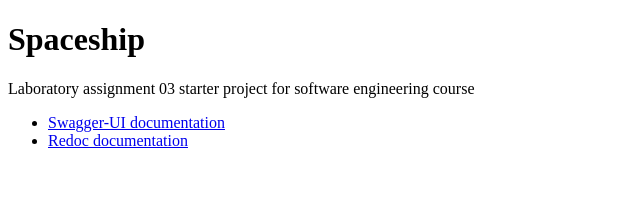
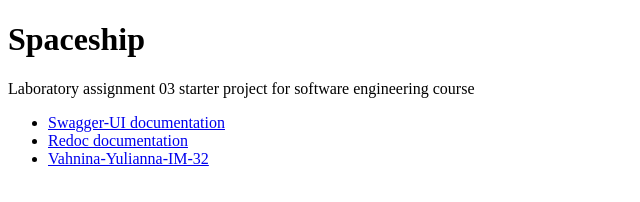
Before and after one commit to tvirna/mtsd-lab3, a plain HTML site: page python/build/index.html in a window 1280 px wide. Shown: the whole page, without its empty margins (0-640 px from the left). Drawn offline with Linux system fonts and the light colour scheme.

Commit message:
feat: add information line

```diff
--- a/python/build/index.html
+++ b/python/build/index.html
@@ -10,6 +10,7 @@
         <ul>
             <li><a href='docs'>Swagger-UI documentation</a></li>
             <li><a href='redoc'>Redoc documentation</a></li>
+            <li><a href='docs'>Vahnina-Yulianna-IM-32</a></li>
         </ul>
     </body>
 </html>
```
